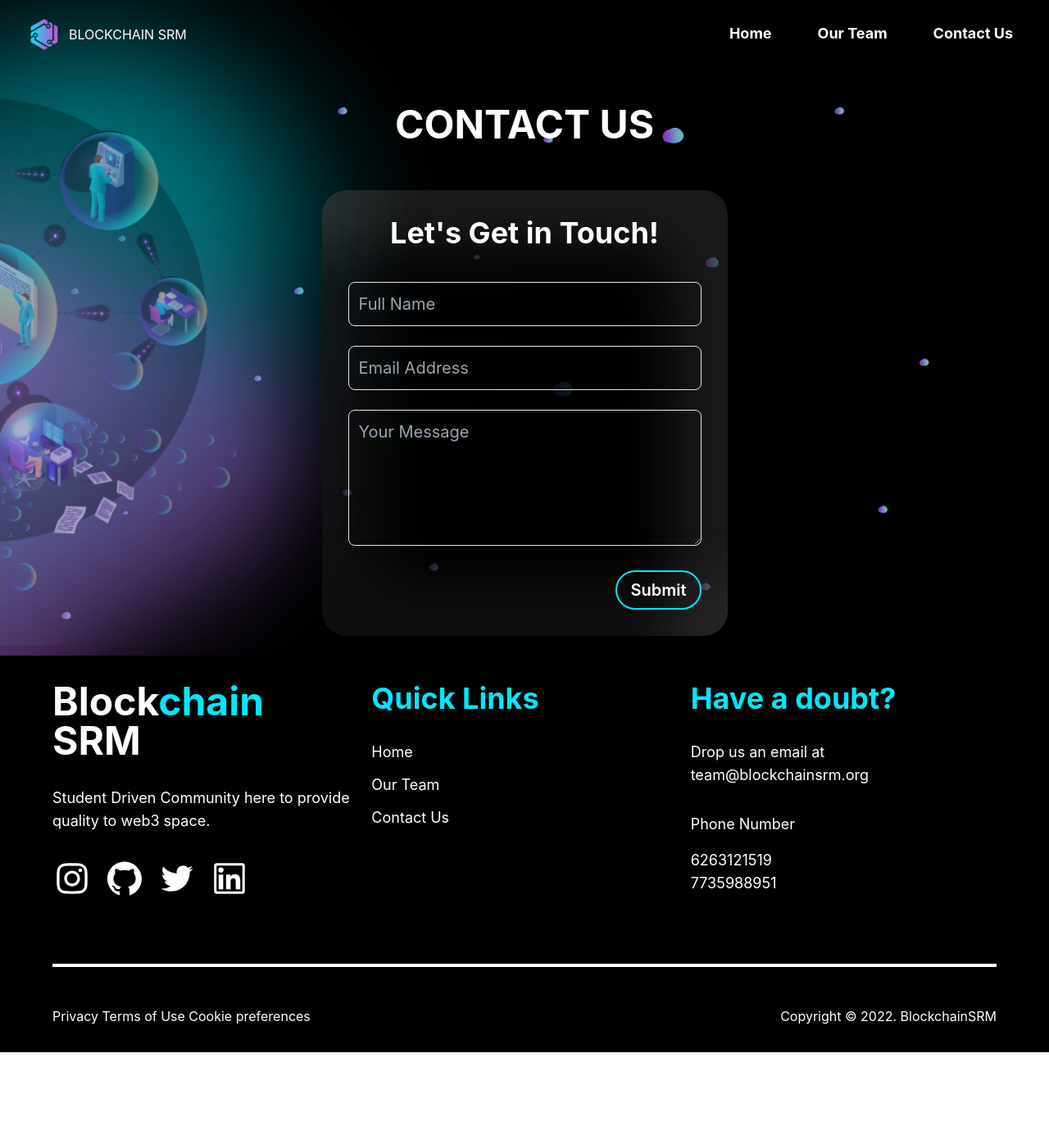
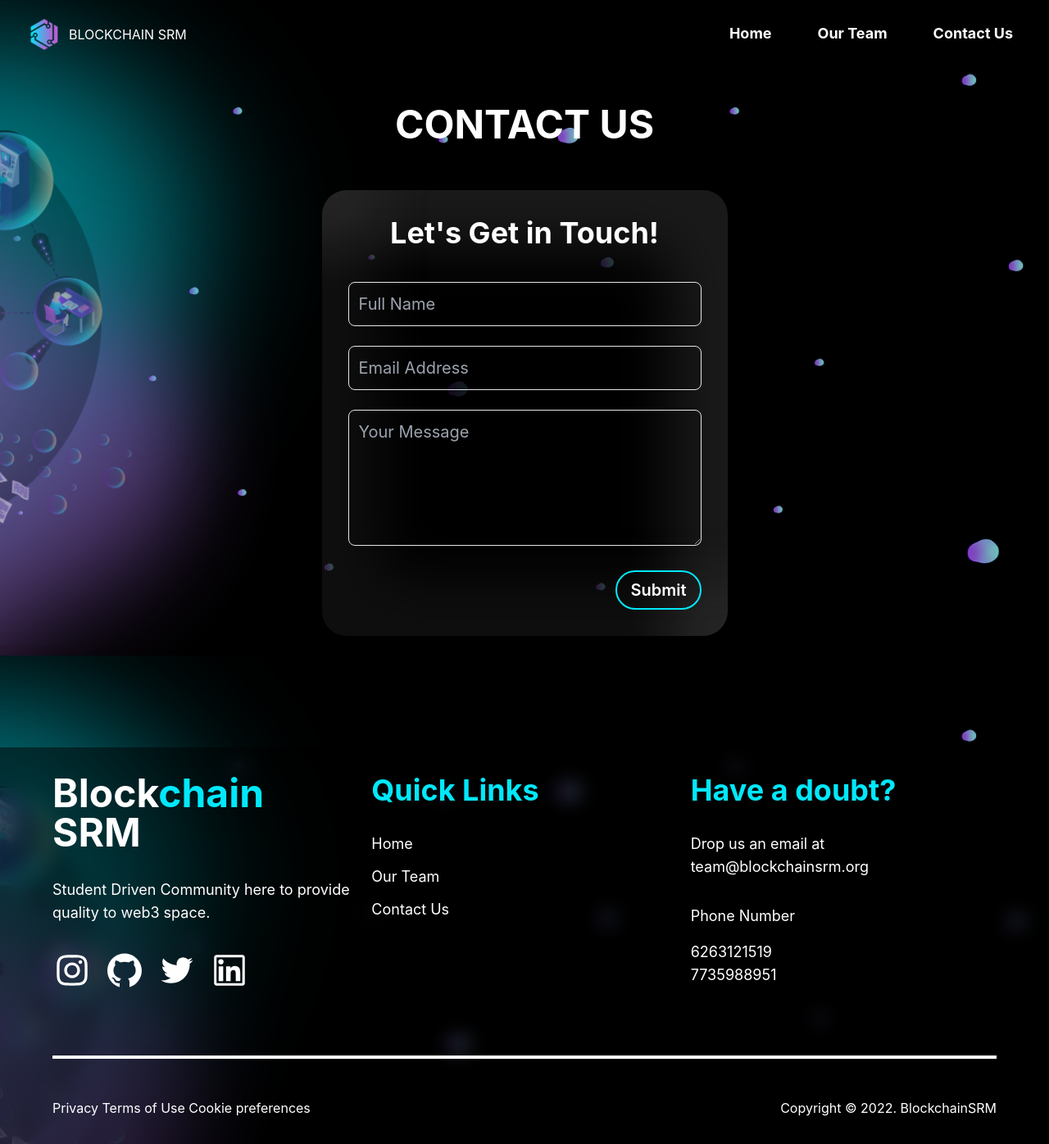
Before and after one commit to sreyom31/blockchainsrm-org, a Next.js app: page /contact in a window 1280 px wide. Shown: the whole page at 82% size. Before the commit the page ends 1284 px from the top, so only its background shows below. Built offline with nearby package versions, Linux system fonts and the light colour scheme; no server answers.

Commit message:
footer blur design

```diff
--- a/components/shared/Footer.tsx
+++ b/components/shared/Footer.tsx
@@ -10,7 +10,7 @@ import {
 const Footer = () => {
   return (
     <>
-      <div className="grid grid-cols-1 md:grid-cols-3 gap-4 bg-black p-4 md:px-16 md:py-8">
+      <div className="grid grid-cols-1 md:grid-cols-3 gap-4 p-4 md:px-16 md:py-8 mt-24 bg-black bg-opacity-50 backdrop-blur-md">
         <section id="about">
           <h1 className="mb-8">
             Block<span className="text-secondary">chain</span> <br /> SRM
--- a/components/shared/Layout.tsx
+++ b/components/shared/Layout.tsx
@@ -8,7 +8,7 @@ const Layout = ({
   className?: string;
 }) => {
   return (
-    <div className={`px-2 sm:px-8 ${className && className}`}>{children}</div>
+    <div className={`${className && className}`}>{children}</div>
   );
 };
 
--- a/pages/_app.tsx
+++ b/pages/_app.tsx
@@ -4,7 +4,6 @@ import '../styles/globals.scss';
 import type { AppProps } from 'next/app';
 import Head from 'next/head';
 import Navbar from '../components/navbar';
-import Footer from '../components/shared/Footer';
 
 function MyApp({ Component, pageProps }: AppProps) {
   return (
@@ -62,7 +61,6 @@ function MyApp({ Component, pageProps }: AppProps) {
       </Head>
       <Navbar />
       <Component {...pageProps} />
-      <Footer />
     </>
   );
 }
--- a/pages/contact.tsx
+++ b/pages/contact.tsx
@@ -3,6 +3,7 @@ import db from '../db/firebase';
 import { addDoc, collection } from 'firebase/firestore';
 import { ToastContainer, toast } from 'react-toastify';
 import 'react-toastify/dist/ReactToastify.css';
+import Footer from '../components/shared/Footer';
 
 const Contact = () => {
   const [name, setName] = useState('');
@@ -49,7 +50,8 @@ const Contact = () => {
   };
 
   return (
-    <div className="overflow-hidden bg-bgcontact bg-no-repeat relative bg-cover bg-fixed md:h-screen sm:px-8">
+    <>
+      <div className="overflow-hidden bg-bgcontact bg-no-repeat relative bg-cover bg-fixed">
         <div className="mt-32 flex flex-col items-center">
           <p className="text-white text-5xl font-bold uppercase text-center mb-4">
             Contact Us
@@ -113,7 +115,9 @@ const Contact = () => {
           draggable
           pauseOnHover
         />
+        <Footer />
       </div>
+    </>
   );
 };
 
--- a/pages/index.tsx
+++ b/pages/index.tsx
@@ -2,6 +2,7 @@ import Head from 'next/head';
 import About from '../components/home/about';
 import Events from '../components/home/events';
 import Landing from '../components/home/landing';
+import Footer from '../components/shared/Footer';
 import Layout from '../components/shared/Layout';
 
 export default function Home() {
@@ -13,8 +14,9 @@ export default function Home() {
       <Layout className="overflow-hidden bg-bghome bg-no-repeat relative bg-cover md:bg-fixed">
         <Landing />
         <About />
+        <Footer />
       </Layout>
-      <Events />
+      {/* <Events /> */}
     </>
   );
 }
--- a/pages/team.tsx
+++ b/pages/team.tsx
@@ -1,3 +1,5 @@
+import Footer from "../components/shared/Footer";
+
 const team1 = [
   {
     name: 'Aditya Jain',
@@ -41,7 +43,7 @@ const team2 = [
 
 const Team = () => {
   return (
-    <div className="overflow-hidden bg-bgteam bg-no-repeat relative bg-cover bg-fixed sm:px-8">
+    <div className="overflow-hidden bg-bgteam bg-no-repeat relative bg-cover bg-fixed">
       <div className="mt-24">
         <div className="mt-5 py-10">
           <p className="uppercase text-white text-center text-5xl font-bold tracking-wide">
@@ -81,6 +83,7 @@ const Team = () => {
           ))}
         </div>
       </div>
+      <Footer />
     </div>
   );
 };
```
Lines whose indentation alone changed are shown as unchanged.
